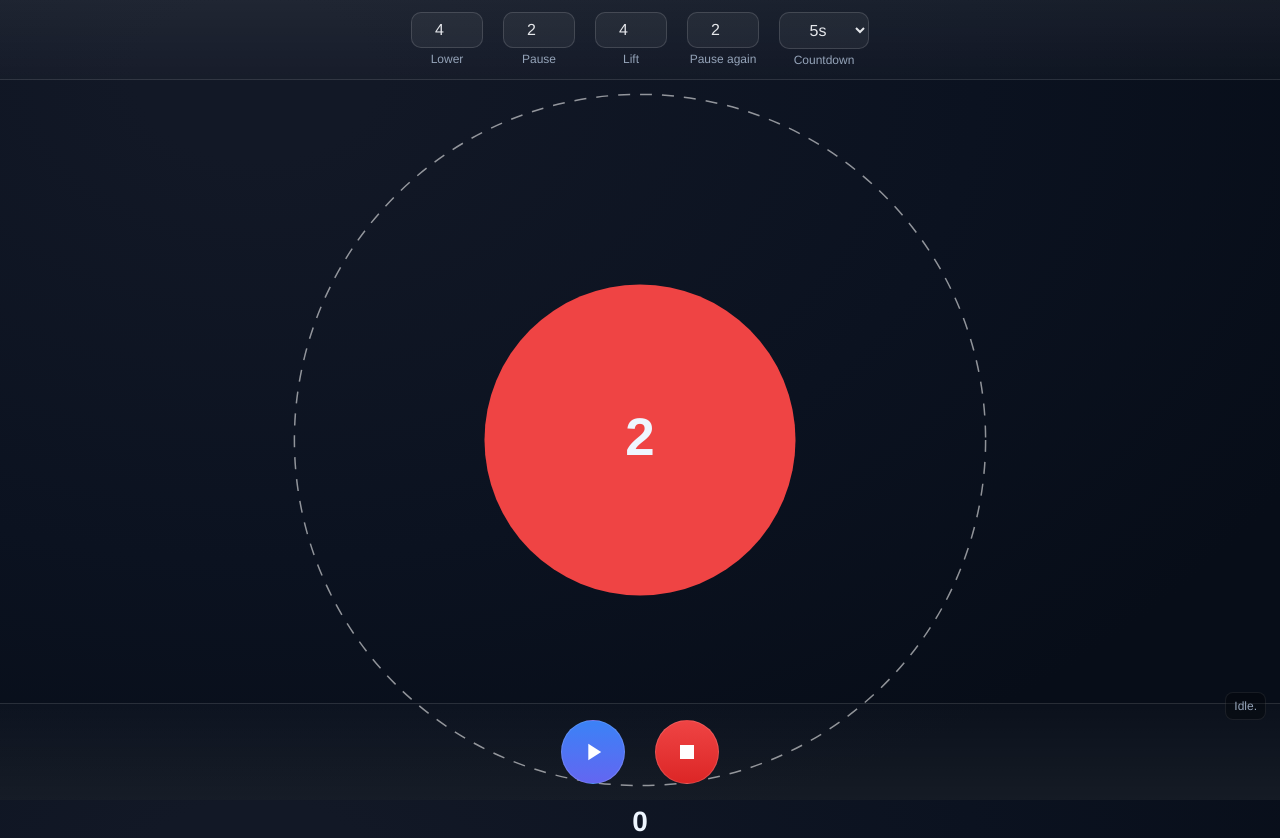
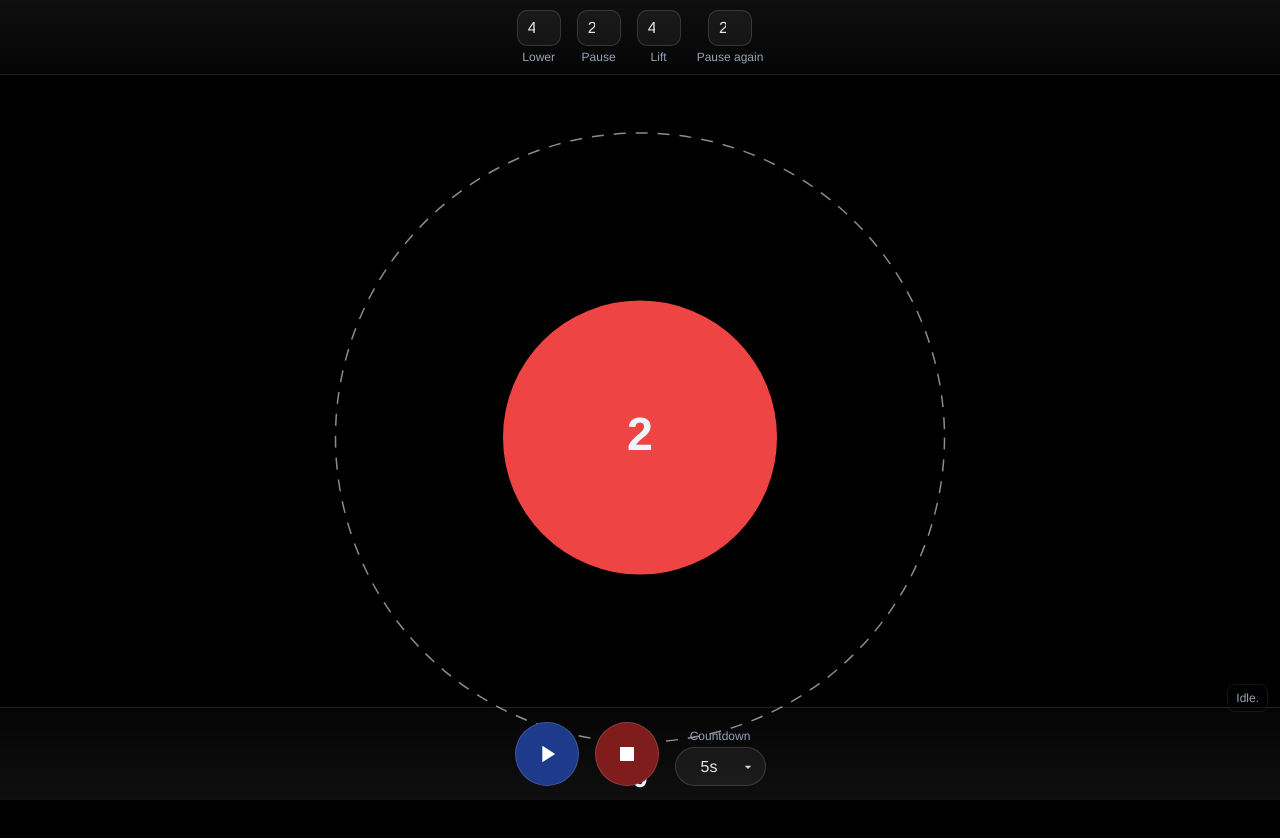
Before and after one commit to awrmnko1/tempoapp, a plain HTML site: page index.html in a window 1280 px wide. After the commit the page ends 800 px from the top, so only its background shows below. Drawn offline with Linux system fonts and the light colour scheme.

Commit message:
Update index.html

```diff
--- a/index.html
+++ b/index.html
@@ -3,35 +3,57 @@
 <head>
   <meta charset="utf-8" />
   <meta name="viewport" content="width=device-width, initial-scale=1, viewport-fit=cover" />
-  <title>Tempo Shape — Final Version</title>
+  <title>Tempo Shape — Pill Dropdown + iPhone Safe</title>
   <meta name="apple-mobile-web-app-capable" content="yes">
   <meta name="apple-mobile-web-app-status-bar-style" content="black-translucent">
   <style>
-    :root{ --text:#e5e7eb; --muted:#94a3b8; }
+    :root{ --text:#e5e7eb; --muted:#94a3b8; --bg:#000; }
     *{ box-sizing:border-box; font-family: Helvetica, Arial, sans-serif; }
-    html,body{ height:100%; margin:0; display:flex; flex-direction:column; }
-    body{ background: radial-gradient(1200px 800px at 20% 10%, #121826 10%, #0b1220 60%, #070d18 100%), #0b1220; color:var(--text); overflow:hidden; padding-bottom: env(safe-area-inset-bottom); }
+
+    html,body{ height:100%; margin:0; }
+    body{
+      display:flex; flex-direction:column;
+      background:#000;
+      color:var(--text);
+      overflow:hidden;
+      padding-top: env(safe-area-inset-top);
+      padding-bottom: env(safe-area-inset-bottom);
+      min-height: 100svh;
+    }
 
     /* Top controls */
-    .controls{ display:flex; gap:20px; justify-content:center; align-items:flex-start; padding:12px; border-bottom:1px solid rgba(255,255,255,.08); background:linear-gradient(180deg, rgba(255,255,255,.06), rgba(255,255,255,.02)); }
+    .controls{ display:flex; gap:16px; justify-content:center; align-items:flex-start; padding:10px 12px; border-bottom:1px solid rgba(255,255,255,.08); background:linear-gradient(180deg, rgba(255,255,255,.06), rgba(255,255,255,.02)); overflow-x:auto; }
     .input-group{ display:flex; flex-direction:column; align-items:center; }
-    .input-group input,.input-group select{ width:72px; padding:8px 10px; border-radius:10px; border:1px solid rgba(255,255,255,.14); background:rgba(255,255,255,.05); color:var(--text); font-size:16px; text-align:center; }
-    .input-group select{ width:90px; }
+    .input-group input{ width:44px; padding:8px 10px; border-radius:10px; border:1px solid rgba(255,255,255,.14); background:rgba(255,255,255,.05); color:var(--text); font-size:16px; text-align:center; }
     .input-group span{ font-size:12px; color:var(--muted); margin-top:4px; text-align:center; }
 
     /* Center stage */
-    .stage-wrap{ position:relative; flex:1; }
+    .stage-wrap{ position:relative; flex:1 1 auto; min-height:320px; }
     #stage{ width:100%; height:100%; display:block; }
     #cycleCounter{ position:absolute; left:50%; transform:translateX(-50%); font-size:28px; font-weight:700; color:#eef6ff; pointer-events:none; }
 
     /* Bottom buttons */
-    .buttons{ position:fixed; left:0; right:0; bottom:0; display:flex; gap:30px; justify-content:center; padding:16px calc(16px + env(safe-area-inset-bottom)); border-top:1px solid rgba(255,255,255,.08); background:linear-gradient(0deg, rgba(255,255,255,.06), rgba(255,255,255,.02)); }
+    .buttons{ position:fixed; left:0; right:0; bottom:0; display:flex; gap:16px; justify-content:center; align-items:flex-end; padding:14px calc(14px + env(safe-area-inset-bottom)); border-top:1px solid rgba(255,255,255,.08); background:linear-gradient(0deg, rgba(255,255,255,.06), rgba(255,255,255,.02)); }
     .round{ width:64px; height:64px; border-radius:50%; border:1px solid rgba(255,255,255,.14); display:flex; align-items:center; justify-content:center; color:#fff; cursor:pointer; }
-    .round.primary{ background: linear-gradient(180deg, #3b82f6, #6366f1); }
-    .round.danger{ background: linear-gradient(180deg, #ef4444, #dc2626); }
+    .round.primary{ background:#1e3a8a; } /* dark blue */
+    .round.danger{ background:#7f1d1d; } /* dark red */
     .round svg{ width:28px; height:28px; fill:currentColor; }
 
-    .status{ position:fixed; right:14px; bottom:calc(80px + env(safe-area-inset-bottom)); color:var(--muted); font-size:12px; background:rgba(0,0,0,.28); padding:6px 8px; border-radius:8px; border:1px solid rgba(255,255,255,.08); }
+    /* Pill dropdown (Countdown) */
+    .bottom-group{ display:flex; flex-direction:column; align-items:center; gap:4px; }
+    .bottom-label{ font-size:12px; color:var(--muted); }
+    .pill-select{ position:relative; }
+    .pill-select select{
+      -webkit-appearance:none; appearance:none; outline:none;
+      border:1px solid rgba(255,255,255,.14);
+      background: rgba(255,255,255,.06);
+      color:var(--text);
+      padding:10px 36px 10px 14px;
+      border-radius:9999px; font-size:16px; text-align-last:center; cursor:pointer;
+    }
+    .pill-select svg{ position:absolute; right:10px; top:50%; transform:translateY(-50%); pointer-events:none; width:16px; height:16px; opacity:.9; }
+
+    .status{ position:fixed; right:12px; bottom:calc(88px + env(safe-area-inset-bottom)); color:var(--muted); font-size:12px; background:rgba(0,0,0,.28); padding:6px 8px; border-radius:8px; border:1px solid rgba(255,255,255,.08); }
   </style>
 </head>
 <body>
@@ -41,15 +63,6 @@
     <div class="input-group"><input id="pause1" type="number" step="0.1" min="0" value="2"><span>Pause</span></div>
     <div class="input-group"><input id="lift" type="number" step="0.1" min="0" value="4"><span>Lift</span></div>
     <div class="input-group"><input id="pause2" type="number" step="0.1" min="0" value="2"><span>Pause again</span></div>
-    <div class="input-group">
-      <select id="precount">
-        <option value="0">None</option>
-        <option value="3">3s</option>
-        <option value="5" selected>5s</option>
-        <option value="10">10s</option>
-      </select>
-      <span>Countdown</span>
-    </div>
   </div>
 
   <!-- Middle: Canvas -->
@@ -58,7 +71,7 @@
     <div id="cycleCounter">0</div>
   </div>
 
-  <!-- Bottom: Buttons -->
+  <!-- Bottom: Buttons + Countdown (pill) -->
   <div class="buttons">
     <button id="playPause" class="round primary" aria-label="Start">
       <svg viewBox="0 0 24 24"><path d="M8 5v14l11-7z"/></svg>
@@ -66,12 +79,24 @@
     <button id="stop" class="round danger" aria-label="Stop">
       <svg viewBox="0 0 24 24"><path d="M6 6h12v12H6z"/></svg>
     </button>
+    <div class="bottom-group">
+      <span class="bottom-label">Countdown</span>
+      <div class="pill-select">
+        <select id="precount" aria-label="Countdown">
+          <option value="0">None</option>
+          <option value="3">3s</option>
+          <option value="5" selected>5s</option>
+          <option value="10">10s</option>
+        </select>
+        <svg viewBox="0 0 24 24" fill="currentColor" aria-hidden="true"><path d="M7 10l5 5 5-5z"/></svg>
+      </div>
+    </div>
   </div>
 
   <div class="status" id="status">Idle.</div>
 
   <script>
-    // ===== Elements
+    // JS unchanged from previous version
     const canvas = document.getElementById('stage');
     const ctx = canvas.getContext('2d');
     const statusEl = document.getElementById('status');
@@ -86,10 +111,7 @@
     const btnPlayPause=document.getElementById('playPause');
     const btnStop=document.getElementById('stop');
 
-    // ===== Viewport
     let viewW=1, viewH=1, dpr=1;
-
-    // ===== State
     const STATE = { PRECOUNT:'precount', EXPAND:'expand', PAUSE1:'pause1', CONTRACT:'contract', PAUSE2:'pause2' };
     let durations = { lower:4000, pause1:2000, lift:4000, pause2:2000 };
     let minScale=0.45, maxScale=1.0, scale=minScale;
@@ -99,7 +121,6 @@
     let dashOffset=0, lastTickTs=performance.now();
     let cycles=0;
 
-    // ===== Utils
     function clamp01(t){ return Math.max(0,Math.min(1,t)); }
     function easeInOutCubic(t){ t=clamp01(t); return t<0.5?4*t*t*t:1-Math.pow(-2*t+2,3)/2; }
     function tintForState(s){
@@ -113,18 +134,16 @@
       durations={lower:val(inputLower)*1000,pause1:val(inputPause1)*1000,lift:val(inputLift)*1000,pause2:val(inputPause2)*1000};
     }
 
-    // ===== Resize
     function resize(){
       dpr=Math.min(window.devicePixelRatio||1,2);
       viewW=canvas.clientWidth; viewH=canvas.clientHeight;
       canvas.width=Math.floor(viewW*dpr); canvas.height=Math.floor(viewH*dpr);
       ctx.setTransform(dpr,0,0,dpr,0,0);
-      const baseRadius=Math.min(viewW,viewH)*0.48;
+      const baseRadius=Math.min(viewW,viewH)*0.42;
       cycleCounterEl.style.top=(viewH/2+baseRadius+20)+'px';
     }
     window.addEventListener('resize', ()=>{ resize(); draw(performance.now()); }, {passive:true});
 
-    // ===== Loop
     function loop(ts){
       if(!running) return;
       const now=paused?pausedAt:(typeof ts==='number'?ts:performance.now());
@@ -153,7 +172,6 @@
       }
     }
 
-    // ===== Draw
     function draw(now){
       ctx.clearRect(0,0,viewW,viewH);
       ctx.save(); ctx.translate(viewW/2,viewH/2);
@@ -168,11 +186,30 @@
         ctx.restore(); return;
       }
 
-      const outlineR=Math.min(viewW,viewH)*0.48; const radius=outlineR*scale;
+      const outlineR=Math.min(viewW,viewH)*0.42;
+      const radius=outlineR*scale;
       ctx.save(); ctx.setLineDash([12,10]); ctx.lineDashOffset=dashOffset; ctx.lineWidth=1.5; ctx.strokeStyle='rgba(255,255,255,0.55)';
       ctx.beginPath(); ctx.arc(0,0,outlineR,0,Math.PI*2); ctx.stroke(); ctx.restore();
 
-      const tint=tintForState(state);
+      // Compute tint — during pauses, step darker each elapsed second
+      let tint;
+      if (state===STATE.PAUSE1 || state===STATE.PAUSE2) {
+        const pauseDur = state===STATE.PAUSE1 ? durations.pause1 : durations.pause2;
+        const steps = Math.max(1, Math.floor(pauseDur/1000));
+        const elapsedPause = Math.max(0, now - stateStart);
+        const step = Math.min(steps, Math.floor(elapsedPause/1000));
+        const bright = [239, 68, 68];
+        const dark   = [160, 20, 20];
+        const t = steps > 0 ? step/steps : 1;
+        tint = [
+          Math.round(bright[0] + (dark[0]-bright[0]) * t),
+          Math.round(bright[1] + (dark[1]-bright[1]) * t),
+          Math.round(bright[2] + (dark[2]-bright[2]) * t)
+        ];
+      } else {
+        tint = tintForState(state);
+      }
+
       ctx.fillStyle=`rgb(${tint[0]},${tint[1]},${tint[2]})`;
       ctx.beginPath(); ctx.arc(0,0, radius, 0, Math.PI*2); ctx.fill();
 
@@ -185,7 +222,6 @@
       ctx.restore();
     }
 
-    // ===== Controls
     function start(){
       parseDurations(); cycles=0; cycleCounterEl.textContent='0';
       running=true; paused=false;
@@ -222,9 +258,8 @@
         : '<svg viewBox="0 0 24 24"><path d="M8 5v14l11-7z"/></svg>';
     }
 
-    // Init
     resize(); draw(performance.now());
     updatePlayPauseIcon();
   </script>
 </body>
-</html>
+</html
```
